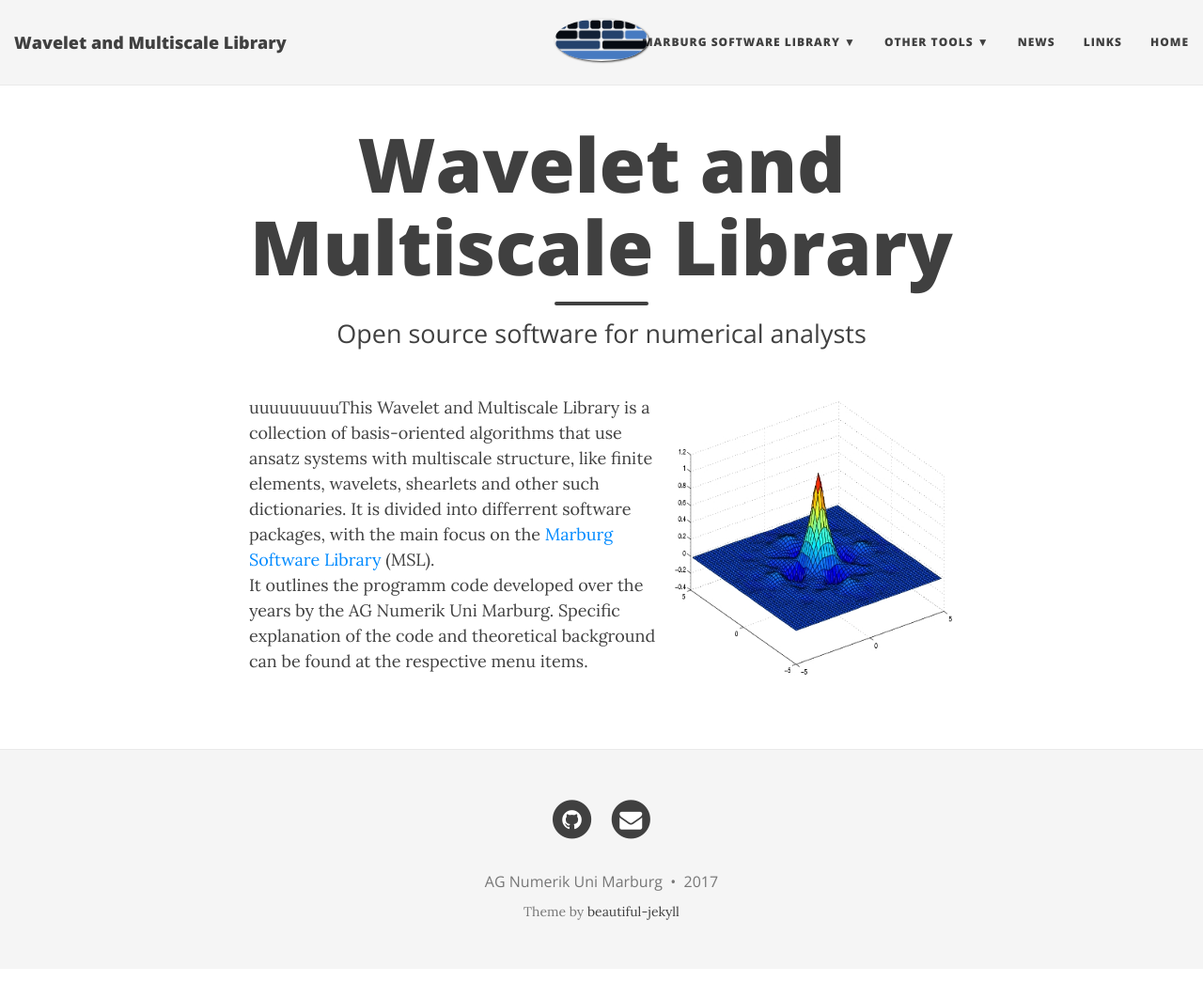
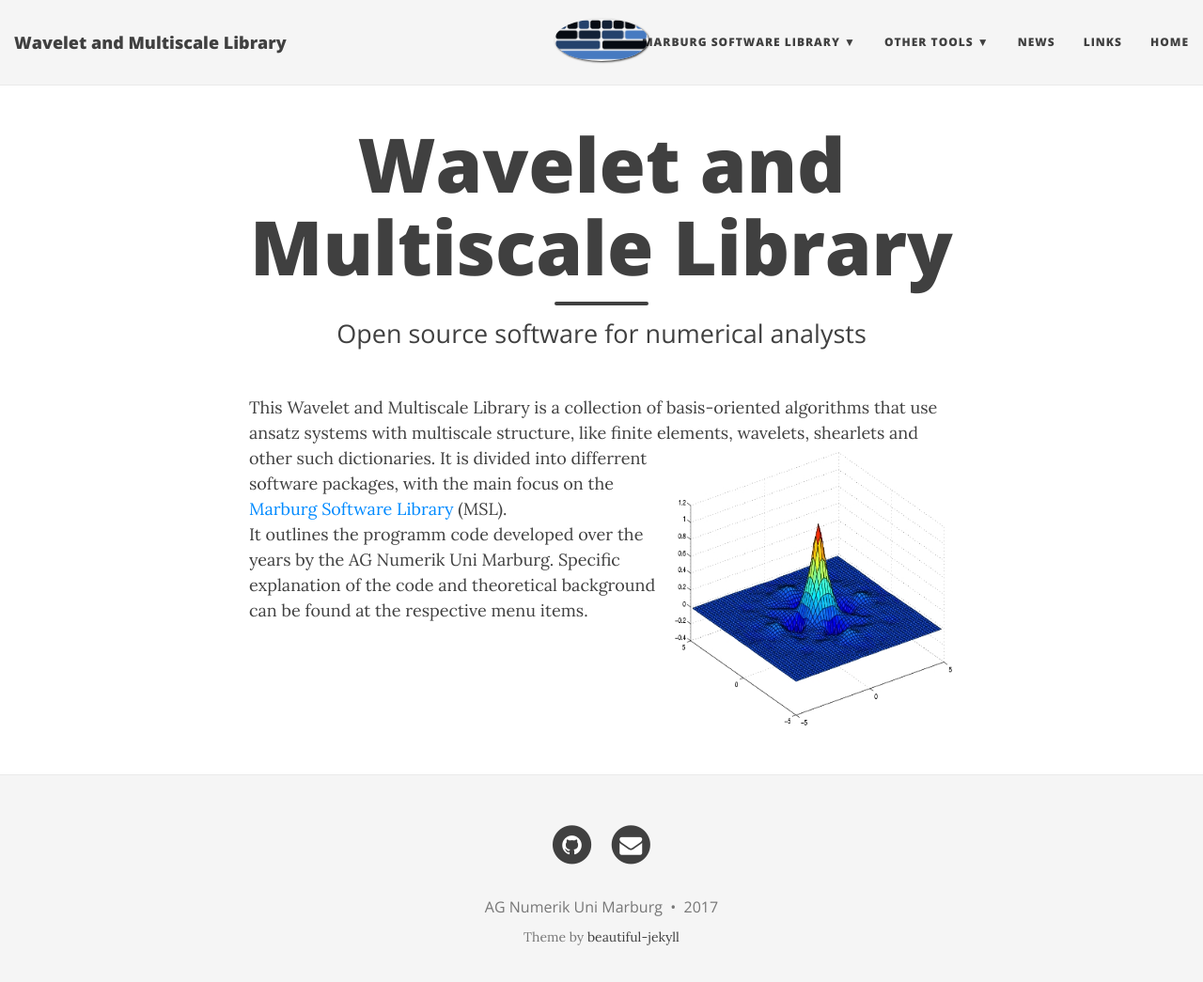
Before and after one commit to agnumerikunimarburg/agnumerikunimarburg.github.io, a Jekyll site: the page built from index.md, in a window 1280 px wide and 1058 px high. Shown: the top 1045 px of the window at 94% size. Built offline with Jekyll 4.4.1, drawn with Linux system fonts in a browser that asks for light colours; nearby versions of some CDN libraries.

Commit message:
Update index.md

```diff
--- a/index.md
+++ b/index.md
@@ -6,5 +6,5 @@
 published: true
 ---
 
-<img style="float: right;" src="/img/dual_a.jpg" height="300" width="300">uuuuuuuuuThis Wavelet and Multiscale Library is a collection of basis-oriented algorithms that use ansatz systems with multiscale structure, like finite elements, wavelets, shearlets and other such dictionaries. It is divided into differrent software packages, with the main focus on the [Marburg Software Library](aboutmsl) (MSL).
+This Wavelet and Multiscale Library is a collection of basis-oriented algorithms that use ansatz systems with multiscale structure, like finite elements, wavelets, shearlets and other such dictionaries. <img style="float: right;" src="/img/dual_a.jpg" height="300" width="300">It is divided into differrent software packages, with the main focus on the [Marburg Software Library](aboutmsl) (MSL).
 It outlines the programm code developed over the years by the AG Numerik Uni Marburg. Specific explanation of the code and theoretical background can be found at the respective menu items.
```
